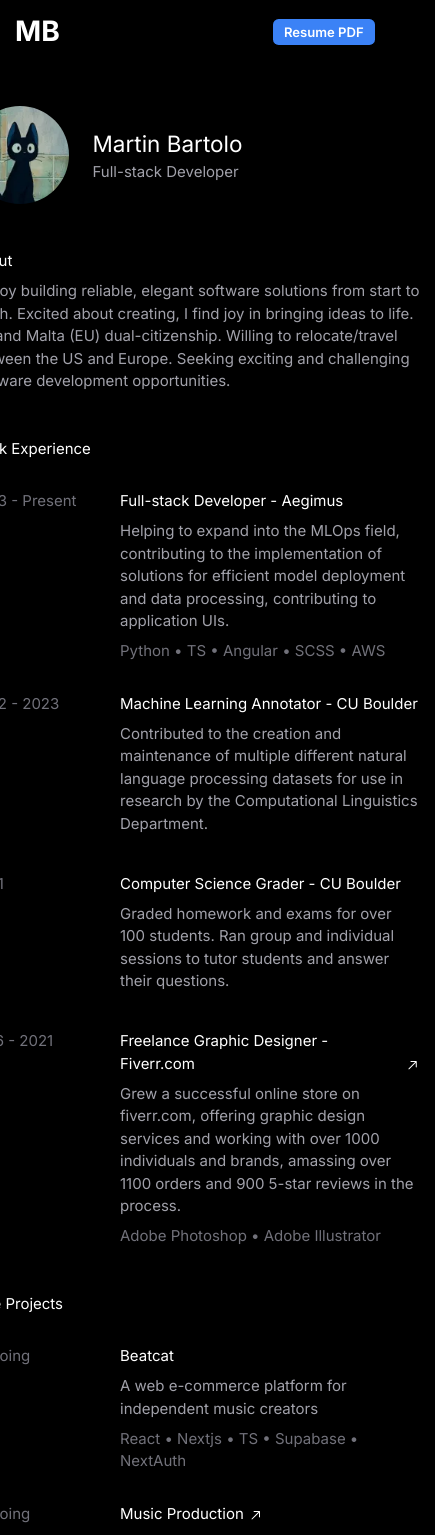
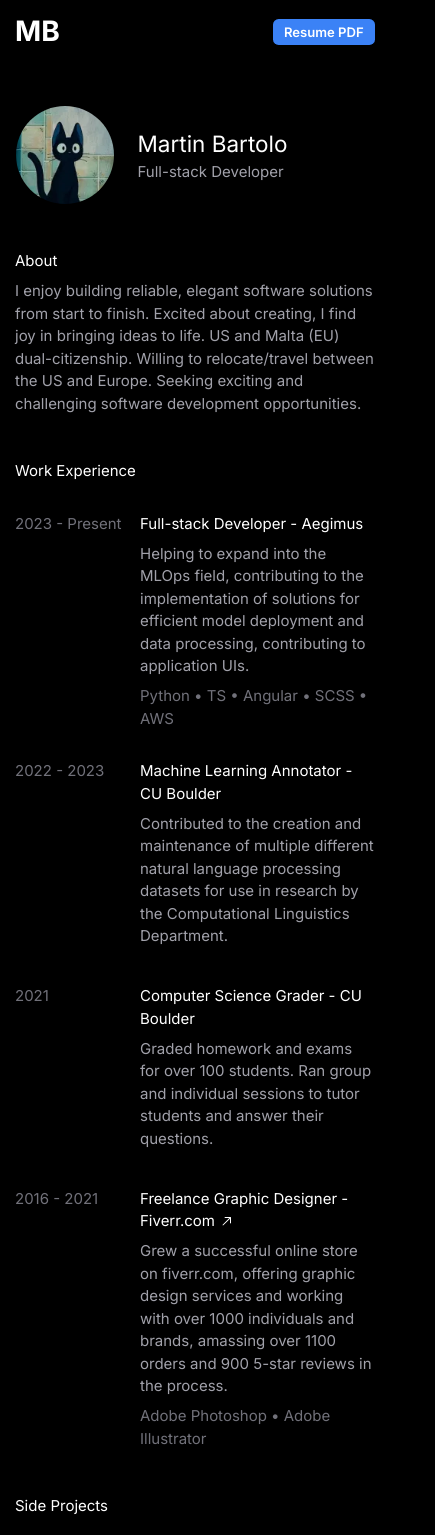
Before and after one commit to martinbartolo/resume-website, a Next.js app: page / in a window 390 px wide. Shown: the top 1535 px of the page, 435 px wide, since content can reach past the window. Built offline with nearby package versions, Linux system fonts and the light colour scheme.

Commit message:
Responsiveness Fixes

```diff
--- a/app/components/date.tsx
+++ b/app/components/date.tsx
@@ -1,3 +1,5 @@
 export default function Date({ children }: { children: React.ReactNode }) {
-  return <p className="min-w-[150px] text-zinc-500">{children}</p>;
+  return (
+    <p className="min-w-[125px] whitespace-nowrap text-zinc-500">{children}</p>
+  );
 }
--- a/app/components/nav.tsx
+++ b/app/components/nav.tsx
@@ -7,7 +7,11 @@ export default function Nav() {
         MB
       </h1>
       <Button>
-        <a href="/MartinBartolo_Resume.pdf" target="_blank">
+        <a
+          href="/MartinBartolo_Resume.pdf"
+          target="_blank"
+          className="hover:no-underline"
+        >
           Resume PDF
         </a>
       </Button>
--- a/app/components/title.tsx
+++ b/app/components/title.tsx
@@ -10,9 +10,11 @@ export default function Title({
   return (
     <div className="w-full">
       {link ? (
-        <a href={link} target="_blank" className="flex items-end gap-1">
-          <p className="text-white">{children}</p>
-          <ArrowTopRightIcon className="mb-0.5" />
+        <a href={link} target="_blank">
+          <p className="text-white">
+            {children}
+            <ArrowTopRightIcon className="ml-1 inline" />
+          </p>
         </a>
       ) : (
         <p className="text-white">{children}</p>
--- a/app/content/education.json
+++ b/app/content/education.json
@@ -14,7 +14,7 @@
     "degree": "B.Sc. (Hons) in Computing Science and Mathematics",
     "extras": [
       "Included a year-long student exchange at the University of Warwick in the UK. (GPA: 3.4/4.0)",
-      "Dissertation titled [*Automated Data Collection Using Spatial Relationship Detection in Videos*](https://github.com/martin-bartolo/spatial-relationship-detection-bsc-final-year-project/blob/master/Short-Review-Paper.pdf) 🡕 (A grade) in which I developed a system that could analyze videos and find the spatial relationships between identified objects in each frame."
+      "Dissertation [*Automated Data Collection Using Spatial Relationship Detection in Videos*](https://github.com/martin-bartolo/spatial-relationship-detection-bsc-final-year-project/blob/master/Short-Review-Paper.pdf) 🡕 (A grade) in which I developed a system that could analyze videos and find the spatial relationships between identified objects in each frame."
     ],
     "gpa": "3.3/4.0",
     "location": "Msida, Malta",
--- a/app/page.tsx
+++ b/app/page.tsx
@@ -13,9 +13,10 @@ import workExperience from "./content/work-experience.json";
 
 export default function Home() {
   return (
-    <main className="gap- flex w-1/2 min-w-[480px] flex-col items-start justify-start px-4 py-28">
+    <main className="flex max-w-screen-sm flex-col items-start justify-start px-4 py-28">
       <section className="flex items-center gap-6">
         <Image
+          priority
           src="/cat.webp"
           alt="avatar"
           width={100}
```
